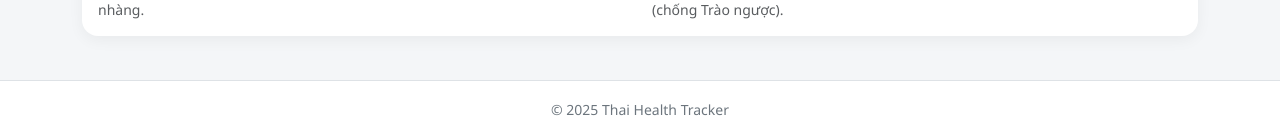
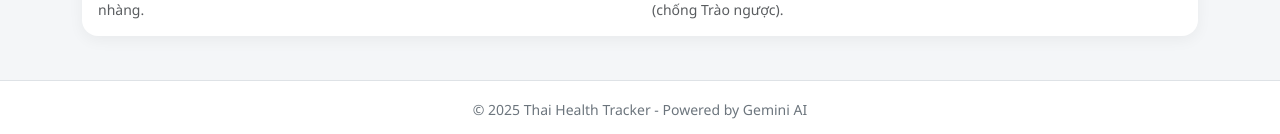
Before and after one commit to Anhthai1991/Health-tracker, a Jekyll site: the page built from index.html, in a window 1280 px wide. Shown: the part 1986-2120 px from the top of the page. Built offline with Jekyll 4.4.1, drawn with Linux system fonts in a browser that asks for light colours.

Commit message:
Update default.html

```diff
--- a/_layouts/default.html
+++ b/_layouts/default.html
@@ -110,7 +110,7 @@
     </div>
 
     <footer class="no-print py-3 text-center mt-auto border-top" style="background: var(--bg-card); color: var(--text-muted);">
-        <small>© 2025 Thai Health Tracker</small>
+        <small>© 2025 Thai Health Tracker - Powered by Gemini AI</small>
     </footer>
 
 </body>
```
